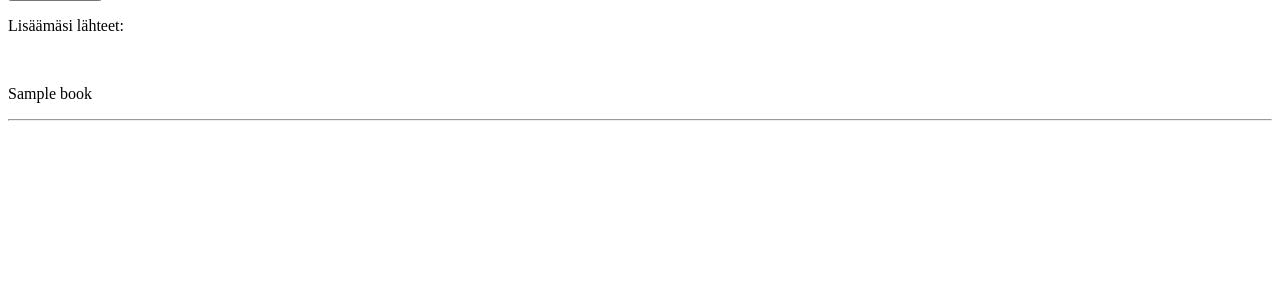
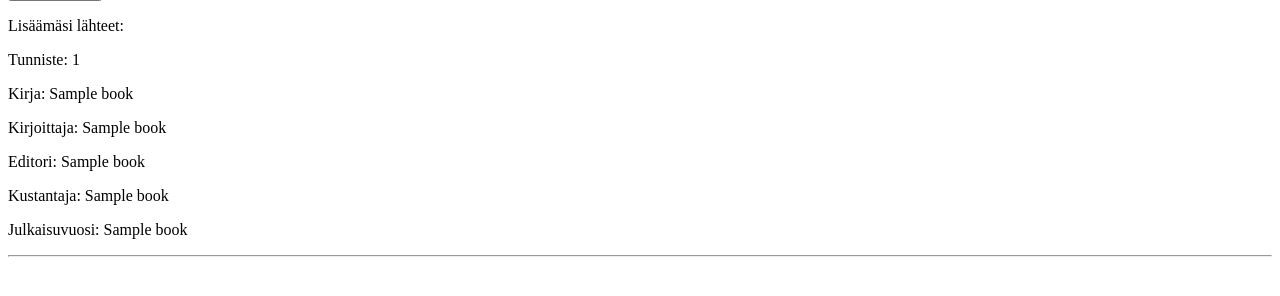
Before and after one commit to sohvip/ohtu-miniprojekti, a Flask app: template templates/index.html in a window 1280 px wide. Shown: the part 372-668 px from the top of the page. Run offline with Flask 2, Linux system fonts and the light colour scheme; the template is opened without the code that fills it: most values are stand-ins (such as "Sample title", 1, 10 or a date in 2020).

Commit message:
show added books cleanly

```diff
--- a/templates/index.html
+++ b/templates/index.html
@@ -25,9 +25,13 @@
 
 {% if book_list %}
 <p>Lisäämäsi lähteet:</p>
-    <br>
     {% for book in book_list %}
-        <p>{{ book }}</p>
+        <p>Tunniste: {{ book[0] }}</p>
+        <p>Kirja: {{ book[3] }}</p>
+        <p>Kirjoittaja: {{ book[1] }}</p>
+        <p>Editori: {{ book[2] }}</p>
+        <p>Kustantaja: {{ book[4] }}</p>
+        <p>Julkaisuvuosi: {{ book[5] }}</p>
         <hr>
     {% endfor %}
 {% endif %}
```
